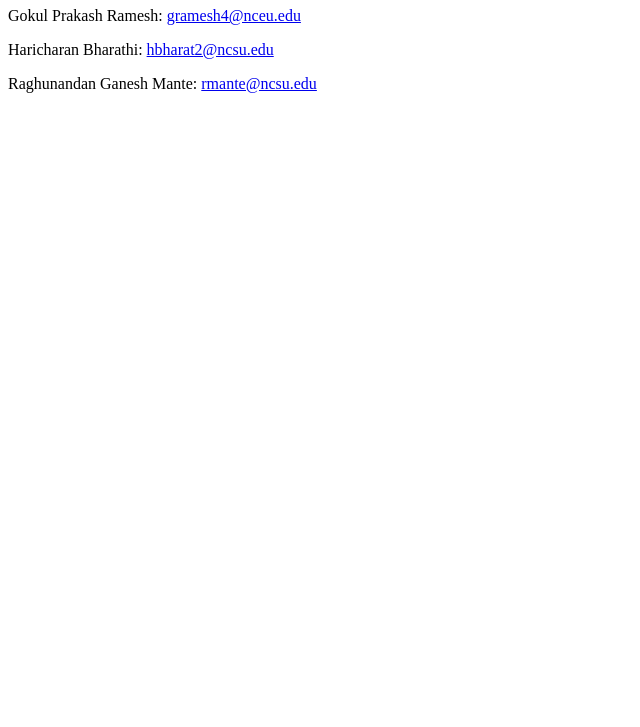
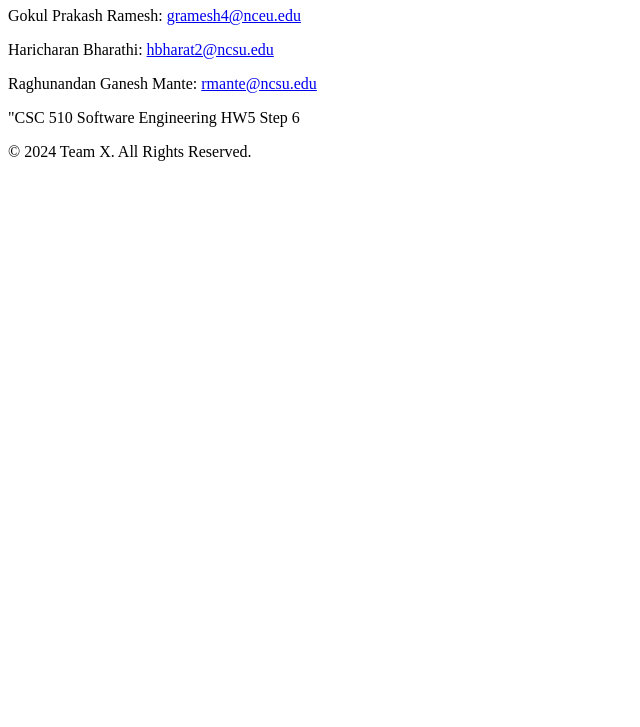
Before and after one commit to NC-State-24/HW5, a plain HTML site: page index.html in a window 1280 px wide. Shown: the part 73-800 px from the top of the page, without its empty margins (0-640 px from the left). Drawn offline with Linux system fonts and the light colour scheme.

Commit message:
changes to same file that is index.html for step number 6

```diff
--- a/index.html
+++ b/index.html
@@ -8,5 +8,9 @@
     <p>Gokul Prakash Ramesh: <a href="mailto:gramesh4@nceu.edu">gramesh4@nceu.edu</a></p>
     <p>Haricharan Bharathi: <a href="mailto:hbharat2@ncsu.edu">hbharat2@ncsu.edu</a></p>
     <p>Raghunandan Ganesh Mante: <a href="mailto:rmante@ncsu.edu">rmante@ncsu.edu</a></p>
+	<footer>
+		<p>"CSC 510 Software Engineering HW5 Step 6</p
+        <p>&copy; 2024 Team X. All Rights Reserved.</p>
+    </footer>
 </body>
 </html>
```
